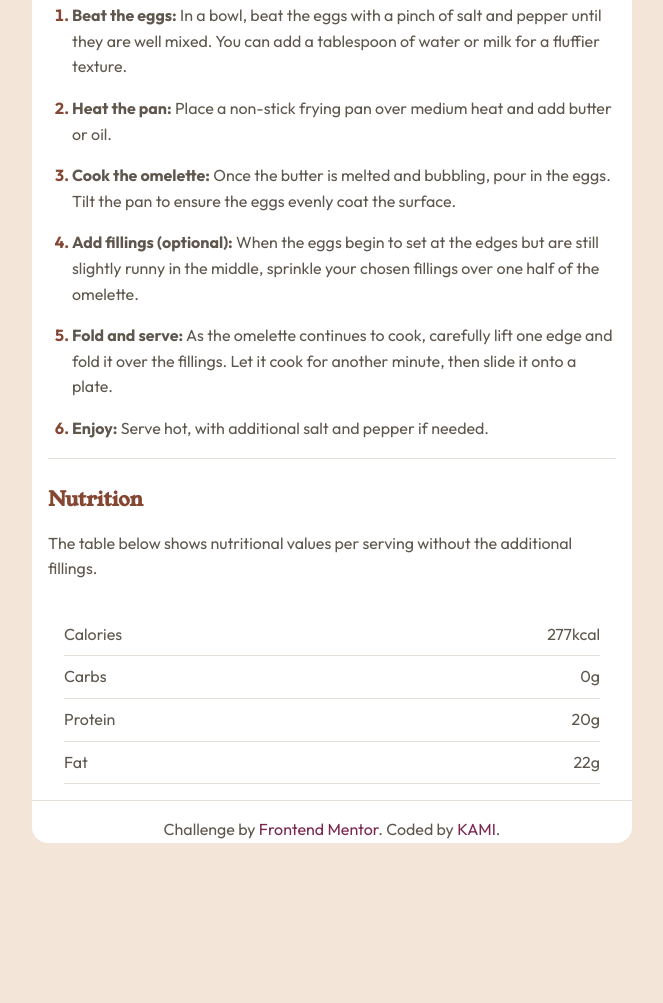
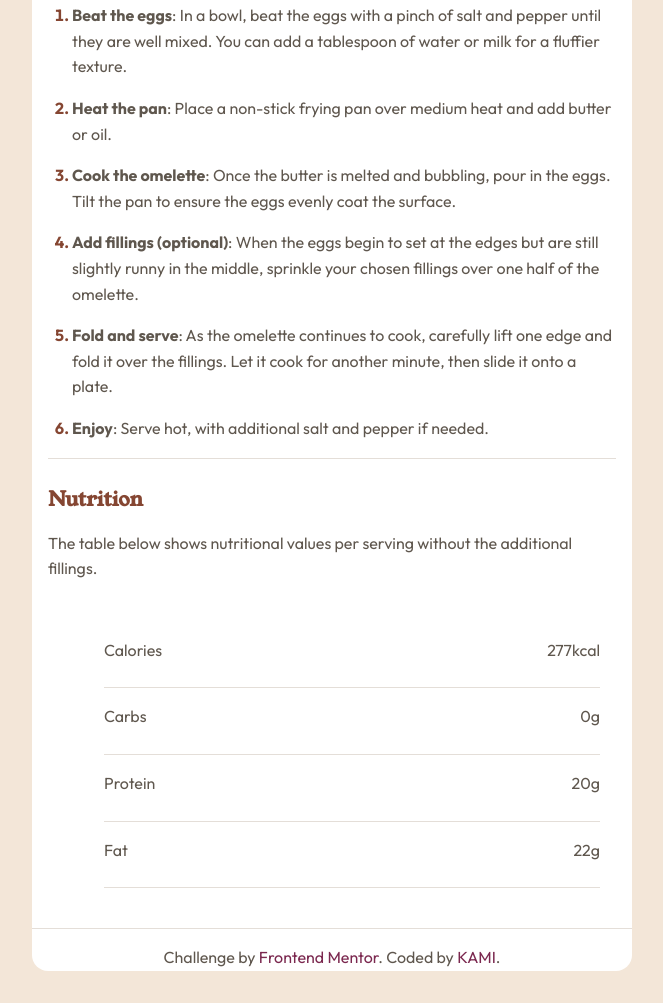
Before and after one commit to Oka-Hartawan/reci-page, a plain HTML site: page index.html in a window 1280 px wide. Shown: the part 1000-2003 px from the top of the page, without its empty margins (308-971 px from the left). Before the commit the page ends 1875 px from the top, so only its background shows below. Drawn offline with Linux system fonts and the light colour scheme.

Commit message:
git commit -m add"javaScript for reci-page"

```diff
--- a/index.html
+++ b/index.html
@@ -17,6 +17,7 @@
     <title>Frontend Mentor | Recipe page</title>
   </head>
   <body>
+    <script src="./index.js" defer></script>
     <div class="container">
       <header>
         <img
@@ -35,35 +36,35 @@
       </header>
 
       <section class="preparation-time-container">
-        <div class="preparation-time">
+        <div class="preparation-time" id="preparation">
           <h2 class="h2-preparation-time">Preparation time</h2>
           <ul>
-            <li><strong>Total:</strong> Approximately 10 minutes</li>
+            <!-- <li><strong>Total:</strong> Approximately 10 minutes</li>
             <li><strong>Preparation:</strong> 5 minutes</li>
-            <li><strong>Cooking:</strong> 5 minutes</li>
+            <li><strong>Cooking:</strong> 5 minutes</li> -->
           </ul>
         </div>
       </section>
 
-      <section>
+      <section id="Ingredients">
         <h2>Ingredients</h2>
         <ul>
-          <li>2-3 large eggs</li>
+          <!-- <li>2-3 large eggs</li>
           <li>Salt, to taste</li>
           <li>Pepper, to taste</li>
           <li>1 tablespoon of butter or oil</li>
           <li>
             Optional fillings: cheese, diced vegetables, cooked meats, herbs
-          </li>
+          </li> -->
         </ul>
       </section>
 
-      <section class="section2">
+      <section class="section2" id="Instructions">
         <div class="border">
           <h2>Instructions</h2>
         </div>
         <ol>
-          <li>
+          <!-- <li>
             <strong>Beat the eggs:</strong> In a bowl, beat the eggs with a
             pinch of salt and pepper until they are well mixed. You can add a
             tablespoon of water or milk for a fluffier texture.
@@ -90,7 +91,7 @@
           <li>
             <strong>Enjoy:</strong> Serve hot, with additional salt and pepper
             if needed.
-          </li>
+          </li> -->
         </ol>
       </section>
 
@@ -102,23 +103,33 @@
           The table below shows nutritional values per serving without the
           additional fillings.
         </p>
-        <div class="nutrition-table">
-          <div class="nutrition-row">
-            <span class="nutrition-style1">Calories</span>
-            <span class="nutrition-style2">277kcal</span>
-          </div>
-          <div class="nutrition-row">
-            <span class="nutrition-style1">Carbs</span>
-            <span class="nutrition-style2">0g</span>
-          </div>
-          <div class="nutrition-row">
-            <span class="nutrition-style1">Protein</span>
-            <span class="nutrition-style2">20g</span>
-          </div>
-          <div class="nutrition-row">
-            <span class="nutrition-style1">Fat</span>
-            <span class="nutrition-style2">22g</span>
-          </div>
+        <div class="nutrition-table" id="nutrition">
+          <ul class="nutrition-list">
+            <li>
+              <ul class="nutrition-row">
+                <li class="nutrition-style1"></li>
+                <li class="nutrition-style2"></li>
+              </ul>
+            </li>
+            <li>
+              <ul class="nutrition-row">
+                <li class="nutrition-style1"></li>
+                <li class="nutrition-style2"></li>
+              </ul>
+            </li>
+            <li>
+              <ul class="nutrition-row">
+                <li class="nutrition-style1"></li>
+                <li class="nutrition-style2"></li>
+              </ul>
+            </li>
+            <li>
+              <ul class="nutrition-row">
+                <li class="nutrition-style1"></li>
+                <li class="nutrition-style2"></li>
+              </ul>
+            </li>
+          </ul>
         </div>
       </section>
 
--- /dev/null
+++ b/index.js
@@ -0,0 +1,127 @@
+// PREPARATION
+
+let preparationList = document.querySelector("ul");
+
+const preparations = [
+  {
+    Total: "Approximately 10 minutes",
+  },
+  {
+    preparation: "5 minutes",
+  },
+  {
+    Cooking: "5 minutes",
+  },
+];
+
+const preparationItems = preparations
+  .map((item) => {
+    const [key, value] = Object.entries(item)[0];
+    return `<li><strong>${key}</strong>: ${value}</li>`;
+  })
+  .join("");
+
+preparationList.innerHTML = preparationItems;
+
+// INGREDIENT
+
+let Ingredient = document.getElementById("Ingredients");
+let ingredientsList = Ingredient.querySelector("ul");
+
+const ingredients = [
+  "2-3 large eggs",
+  "Salt, to taste",
+  "Pepper, to taste",
+  "1 tablespoon of butter or oil",
+  "Optional fillings: cheese, diced vegetables, cooked meats, herbs",
+];
+
+ingredientsItem = ingredientsList;
+ingredientsList.innerHTML = ingredients
+  .map((item) => {
+    return `<li>${item}</li>`;
+  })
+  .join("");
+// console.log(ingredientsList);
+
+// Instructions
+
+let instructions = document.getElementById("Instructions");
+let instructionsList = instructions.querySelector("ol");
+
+const instruction = [
+  {
+    "Beat the eggs":
+      "In a bowl, beat the eggs with a pinch of salt and pepper until they are well mixed. You can add a tablespoon of water or milk for a fluffier texture.",
+  },
+  {
+    "Heat the pan":
+      "Place a non-stick frying pan over medium heat and add butter or oil.",
+  },
+  {
+    "Cook the omelette":
+      "Once the butter is melted and bubbling, pour in the eggs. Tilt the pan to ensure the eggs evenly coat the surface.",
+  },
+  {
+    "Add fillings (optional)":
+      "When the eggs begin to set at the edges but are still slightly runny in the middle, sprinkle your chosen fillings over one half of the omelette.",
+  },
+  {
+    "Fold and serve":
+      "As the omelette continues to cook, carefully lift one edge and fold it over the fillings. Let it cook for another minute, then slide it onto a plate.",
+  },
+  {
+    Enjoy: "Serve hot, with additional salt and pepper if needed.",
+  },
+];
+
+const instructionsItems = instruction
+  .map((item) => {
+    const [key, value] = Object.entries(item)[0];
+    return `<li><strong>${key}</strong>: ${value}</li>`;
+  })
+  .join("");
+
+instructionsList.innerHTML = instructionsItems;
+
+// nutrition
+let nutrition = document.getElementById("nutrition");
+let nutritionList1 = nutrition.querySelectorAll("li.nutrition-style1");
+let nutritionList2 = nutrition.querySelectorAll("li.nutrition-style2");
+
+const nutritions = [
+  {
+    Calories: "277kcal",
+  },
+  {
+    Carbs: "0g",
+  },
+  {
+    Protein: "20g",
+  },
+  {
+    Fat: "22g",
+  },
+];
+
+const nutritionItem1 = nutritions
+  .map((item1) => {
+    const [key] = Object.entries(item1)[0];
+    return `<li>${key}</li>`;
+  })
+  .join("");
+
+const nutritionItem2 = nutritions
+  .map((item2) => {
+    const [, value] = Object.entries(item2)[0];
+    return `<li>${value}</li>`;
+  })
+  .join("");
+
+nutritionList1.forEach((element, index) => {
+  element.innerHTML = nutritionItem1.split("</li>")[index] + "</li>";
+});
+
+nutritionList2.forEach((element, index) => {
+  element.innerHTML = nutritionItem2.split("</li>")[index] + "</li>";
+});
--- a/style.css
+++ b/style.css
@@ -141,17 +141,24 @@ ol li strong {
   border-radius: 8px;
   margin-top: 1rem;
 }
-
+.nutrition-list {
+  display: flex;
+  flex-direction: column;
+  list-style: none;
+}
 .nutrition-row {
   display: flex;
+  flex-direction: row;
   justify-content: space-between;
   padding: 0.5rem 0;
   border-bottom: 1px solid var(--light-grey);
+  list-style: none;
 }
 
 .nutrition-style {
   font-weight: 700;
   color: var(--nutmeg);
+  list-style: none;
 }
 
 footer {
```
